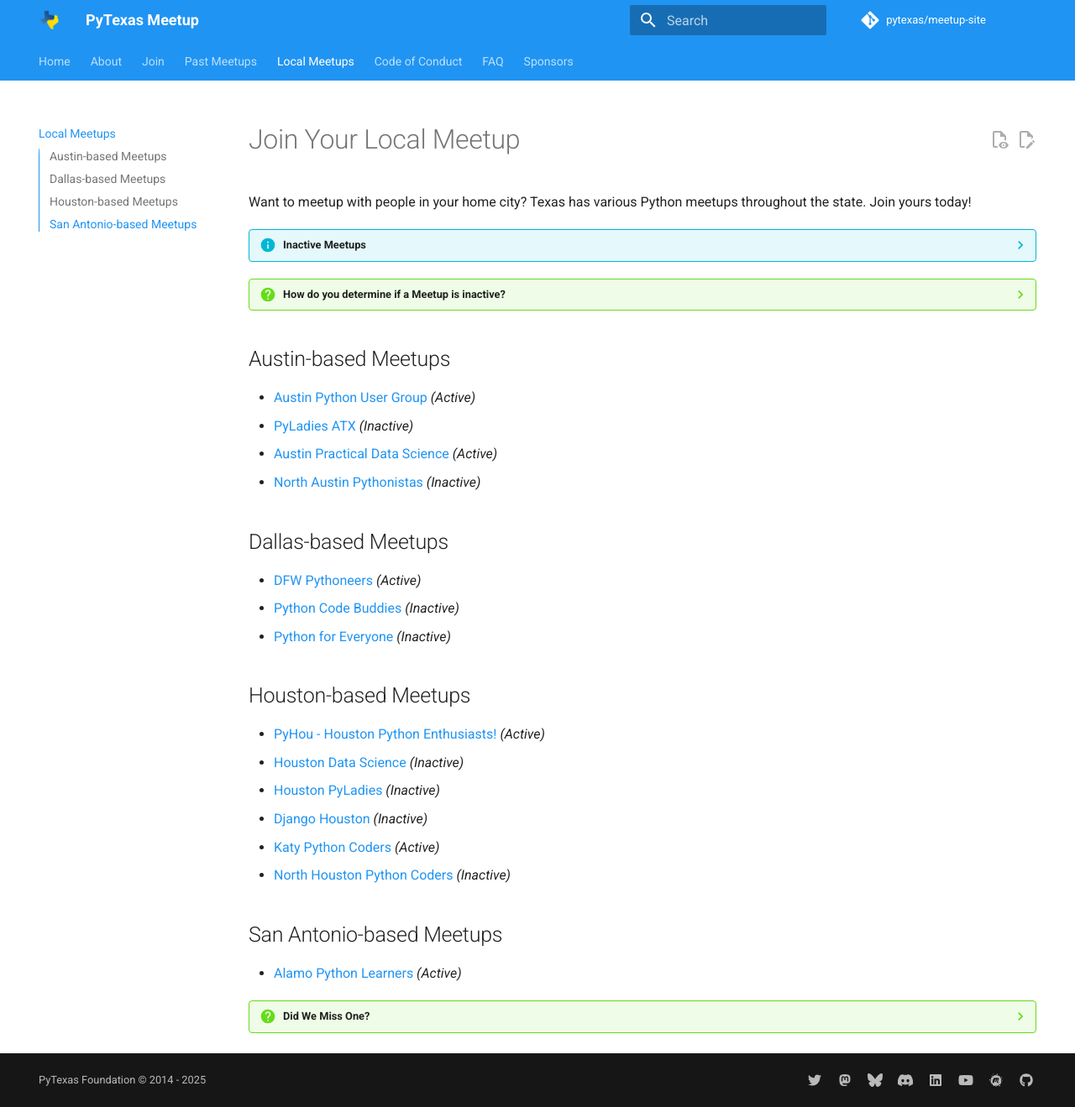
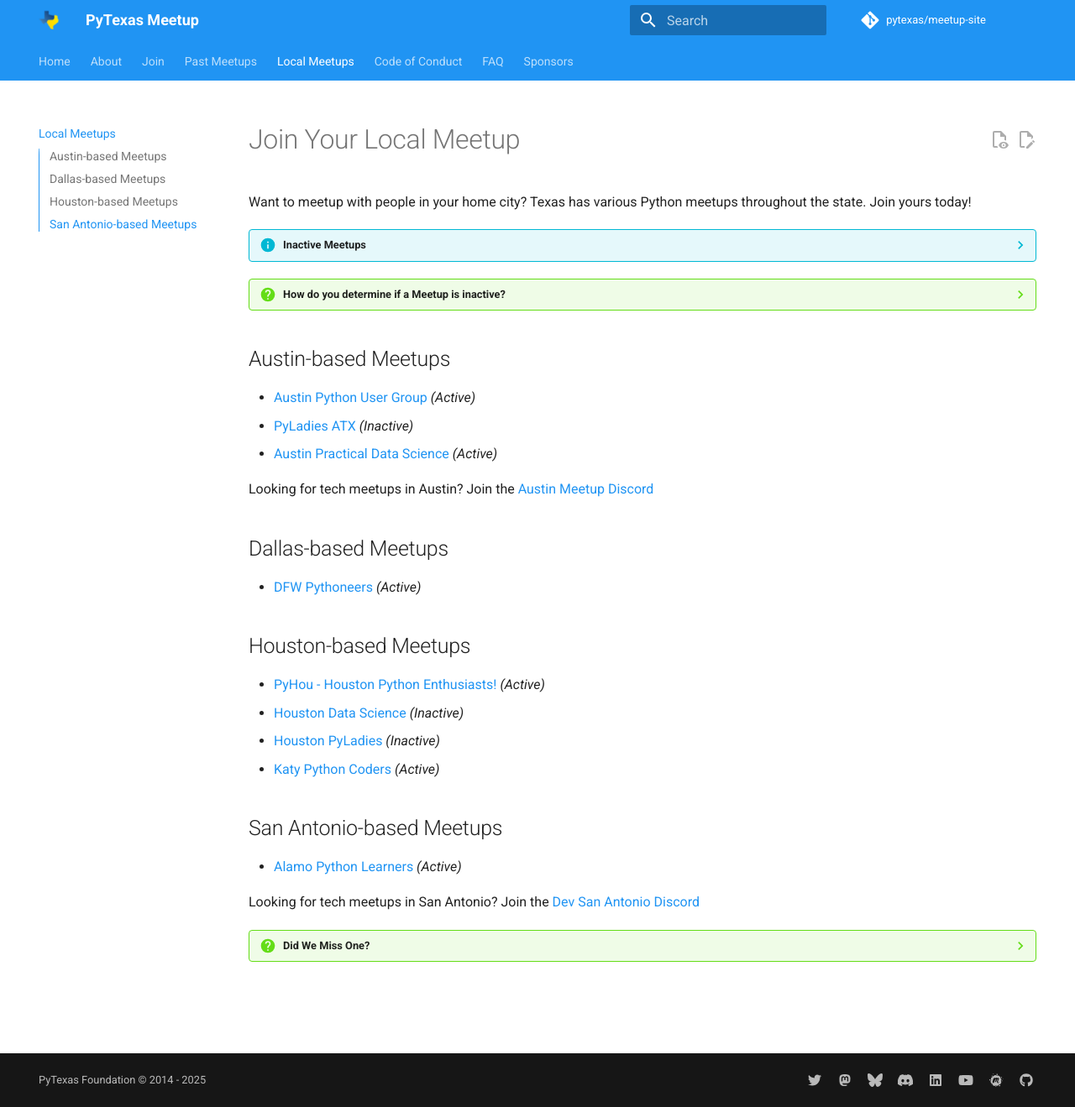
Before and after one commit to pytexas/meetup, an MkDocs documentation site: the page built from docs/local-meetups.md, in a window 1280 px wide and 1319 px high. Shown: the whole window at 84% size. Built offline with MkDocs 1.6.1 and Material for MkDocs 9.7.7, drawn with Linux system fonts in a browser that asks for light colours; comment, search, counter and statistics services are not loaded.

Commit message:
Update local-meetups.md

```diff
--- a/docs/local-meetups.md
+++ b/docs/local-meetups.md
@@ -26,26 +26,25 @@
 * [Austin Python User Group](https://www.meetup.com/austinpython/) _(Active)_
 * [PyLadies ATX](https://www.meetup.com/pyladies-atx/) _(Inactive)_
 * [Austin Practical Data Science](https://www.meetup.com/austin-practical-data-science/) _(Active)_
-* [North Austin Pythonistas](https://www.meetup.com/north-austin-pythonistas/) _(Inactive)_
+
+Looking for tech meetups in Austin? Join the [Austin Meetup Discord](https://discord.gg/3EyGMBd4a8)
 
 ## Dallas-based Meetups
 
 * [DFW Pythoneers](https://www.meetup.com/dfwpython/) _(Active)_
-* [Python Code Buddies](https://www.meetup.com/pythonpracticegroup/) _(Inactive)_
-* [Python for Everyone](https://www.meetup.com/python4e/) _(Inactive)_
 
 ## Houston-based Meetups
 
 * [PyHou - Houston Python Enthusiasts!](https://www.meetup.com/python-14/) _(Active)_
 * [Houston Data Science](https://www.meetup.com/houston-data-science/) _(Inactive)_
 * [Houston PyLadies](https://www.meetup.com/houston_pyladies/) _(Inactive)_
-* [Django Houston](https://www.meetup.com/django-houston/) _(Inactive)_
 * [Katy Python Coders](https://www.meetup.com/katy-python-coders/) _(Active)_
-* [North Houston Python Coders](https://www.meetup.com/north-houston-python-coders/) _(Inactive)_
 
 ## San Antonio-based Meetups
 
-* [Alamo Python Learners](https://www.meetup.com/alamo-python-learners/) _(Active)_
+* [Alamo Python Learners](https://www.meetup.com/alamo-python) _(Active)_
+
+Looking for tech meetups in San Antonio? Join the [Dev San Antonio Discord](https://discord.gg/HVqeTPmreG)
 
 ??? question "Did We Miss One?"
 
```
Also changed, not shown: other parts of docs/local-meetups.md (+1 -1 lines).
